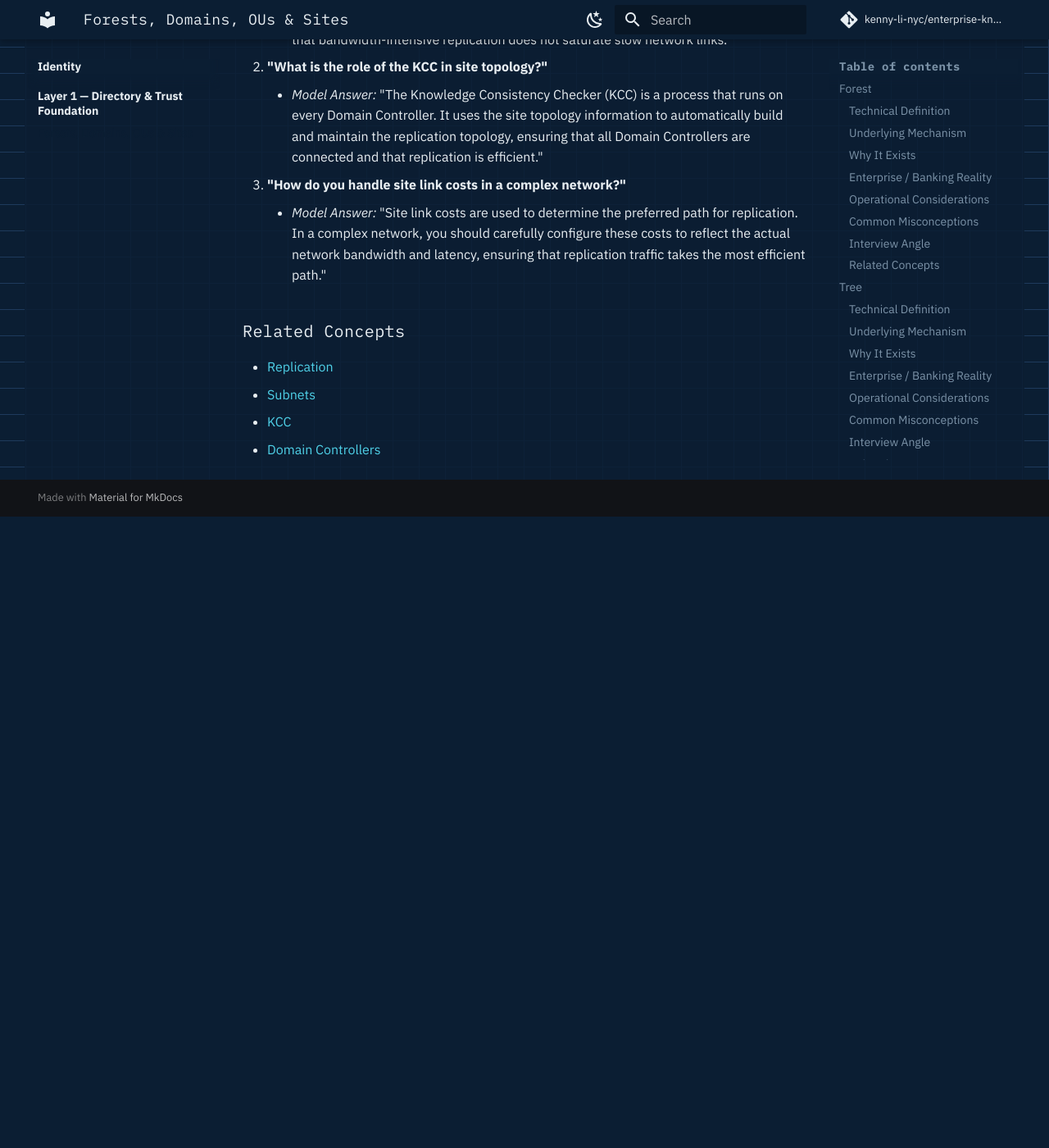
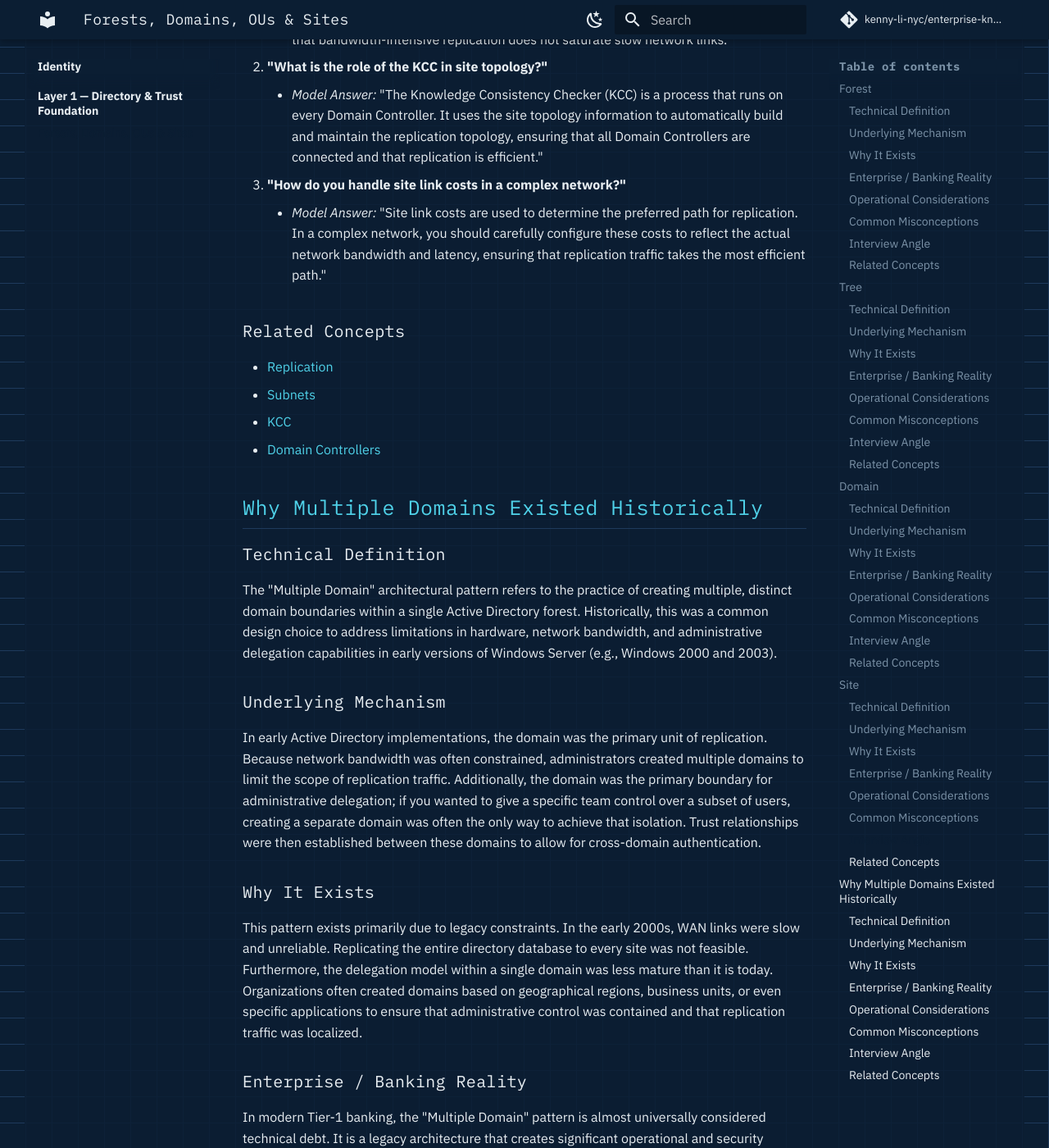
Before and after one commit to kenny-li-nyc/enterprise-knowledge-base, an MkDocs documentation site: the page built from docs/identity/layer1-directory-trust/forests-domains-ous-sites.md, in a window 1280 px wide and 1400 px high, scrolled down 11462 px. Shown: the whole window at 82% size. Built offline with MkDocs 1.6.1 and Material for MkDocs 9.7.7, drawn with Linux system fonts in a browser that asks for light colours; comment, search, counter and statistics services are not loaded; before the commit the page ends 12092 px from its top, so only the background shows below that; some of the changed text lies outside the part shown.

Commit message:
docs: add historical context section for multiple domains
Co-authored-by: aider (gemini/gemini-3.1-flash-lite) <aider@aider.chat>

```diff
--- a/docs/identity/layer1-directory-trust/forests-domains-ous-sites.md
+++ b/docs/identity/layer1-directory-trust/forests-domains-ous-sites.md
@@ -246,3 +246,42 @@ Day-to-day operations involve managing subnets and site links. If a new office i
 *   [Subnets](subnets.md)
 *   [KCC](kcc.md)
 *   [Domain Controllers](domain-controllers.md)
+
+## Why Multiple Domains Existed Historically
+
+### Technical Definition
+The "Multiple Domain" architectural pattern refers to the practice of creating multiple, distinct domain boundaries within a single Active Directory forest. Historically, this was a common design choice to address limitations in hardware, network bandwidth, and administrative delegation capabilities in early versions of Windows Server (e.g., Windows 2000 and 2003).
+
+### Underlying Mechanism
+In early Active Directory implementations, the domain was the primary unit of replication. Because network bandwidth was often constrained, administrators created multiple domains to limit the scope of replication traffic. Additionally, the domain was the primary boundary for administrative delegation; if you wanted to give a specific team control over a subset of users, creating a separate domain was often the only way to achieve that isolation. Trust relationships were then established between these domains to allow for cross-domain authentication.
+
+### Why It Exists
+This pattern exists primarily due to legacy constraints. In the early 2000s, WAN links were slow and unreliable. Replicating the entire directory database to every site was not feasible. Furthermore, the delegation model within a single domain was less mature than it is today. Organizations often created domains based on geographical regions, business units, or even specific applications to ensure that administrative control was contained and that replication traffic was localized.
+
+### Enterprise / Banking Reality
+In modern Tier-1 banking, the "Multiple Domain" pattern is almost universally considered technical debt. It is a legacy architecture that creates significant operational and security challenges. Modern banking environments prioritize "Single Forest, Single Domain" designs to simplify security, reduce the attack surface, and streamline administration. If you encounter a multi-domain environment in a bank, it is typically the result of a legacy merger or acquisition that has not yet been consolidated.
+
+### Operational Considerations
+Managing a multi-domain environment is complex and resource-intensive. It requires managing multiple sets of Group Policy Objects (GPOs), complex trust relationships, and fragmented administrative teams. Monitoring and troubleshooting authentication issues across domain boundaries can be difficult, and ensuring consistent security policies across the entire forest is a constant challenge.
+
+[CLI: Command to list all trusts in the current domain]
+
+### Common Misconceptions
+!!! warning "Common Misconceptions"
+    *   **"Multiple domains provide better security."** This is false. Multiple domains increase the attack surface by introducing trust relationships, which are common vectors for lateral movement.
+    *   **"Multiple domains are necessary for administrative isolation."** This is false. Organizational Units (OUs) are the correct tool for administrative delegation.
+    *   **"Multiple domains are required for different password policies."** This is false. Fine-Grained Password Policies (FGPP) allow for different password policies within a single domain.
+
+### Interview Angle
+1.  **"Why did organizations historically create multiple domains?"**
+    *   *Model Answer:* "Historically, multiple domains were created to manage replication traffic over slow WAN links and to provide administrative isolation before the delegation capabilities of OUs were fully mature."
+2.  **"What are the primary drawbacks of a multi-domain architecture?"**
+    *   *Model Answer:* "The primary drawbacks are increased complexity, a larger attack surface due to trust relationships, and significant administrative overhead in managing GPOs, trusts, and security policies across multiple domains."
+3.  **"How would you approach consolidating a multi-domain environment?"**
+    *   *Model Answer:* "Consolidation is a complex, high-risk project. It requires a phased approach, starting with a thorough audit of the existing environment, followed by the migration of objects and the decommissioning of legacy domains. It is a major undertaking that requires careful planning and testing."
+
+### Related Concepts
+*   [Forest](forests-domains-ous-sites.md#forest)
+*   [Domain](forests-domains-ous-sites.md#domain)
+*   [Trusts](trusts.md)
+*   [OUs](ous.md)
```
